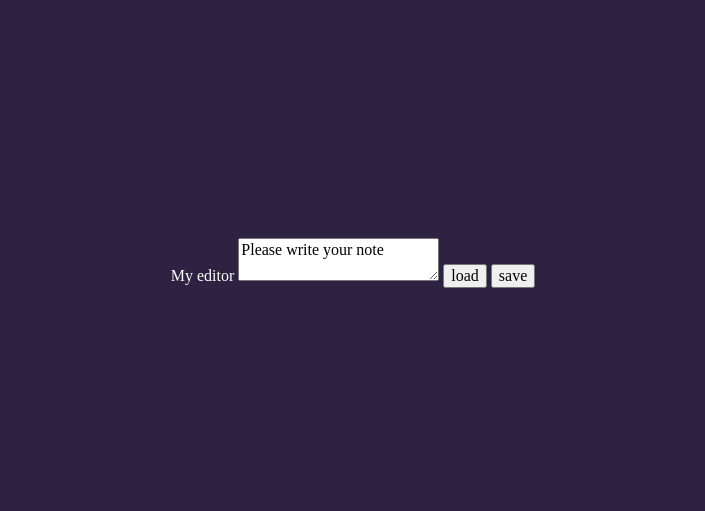
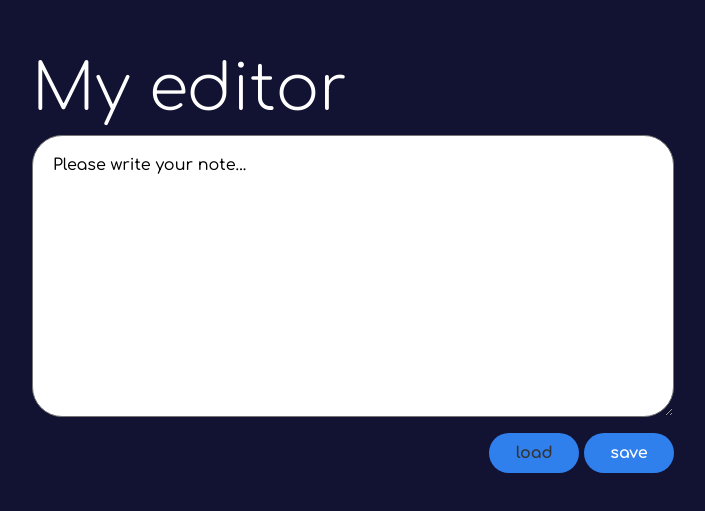
Before and after one commit to szymonpietranik/simple-editor, a website built with webpack: page src/pages/index.html in a window 1280 px wide. Shown: the part 137-648 px from the top of the page, without its empty margins (287-992 px from the left). Built offline with nearby package versions, Linux system fonts and the light colour scheme.

Commit message:
add style to editor

```diff
--- a/src/pages/index.html
+++ b/src/pages/index.html
@@ -9,10 +9,14 @@
     <div class="editor">
       <label class="editor__label" for="notice">My editor</label>
       <textarea class="editor__textarea" id="notice">
-Please write your note</textarea
+Please write your note...</textarea
       >
-      <button class="btn__load btn__load--js">load</button>
-      <button class="btn__save btn__save--js">save</button>
+      <div class="btn">
+        <button class="btn__editor btn__load--js">load</button>
+        <button class="btn__editor btn__editor--color btn__save--js">
+          save
+        </button>
+      </div>
     </div>
   </body>
 </html>
--- a/src/scss/_variables.scss
+++ b/src/scss/_variables.scss
@@ -1 +1 @@
-$wtf: #2D2241;
+$wtf: #121232;
--- a/src/scss/main.scss
+++ b/src/scss/main.scss
@@ -2,6 +2,7 @@
 
 @import "_variables";
 @import "modules/hello.scss";
+@import url("https://fonts.googleapis.com/css2?family=Comfortaa:wght@300;500;700&display=swap");
 
 body {
   background: $wtf;
@@ -11,3 +12,39 @@ body {
   justify-content: center;
   min-height: 100vh;
 }
+
+.editor {
+  display: flex;
+  flex-direction: column;
+  align-items: flex-start;
+  font-family: "Comfortaa", cursive;
+  &__label {
+    font-size: 64px;
+    font-weight: 100;
+    margin-bottom: 8px;
+  }
+  &__textarea {
+    height: 240px;
+    width: 600px;
+    border-radius: 30px;
+    padding: 20px;
+  }
+}
+
+.btn {
+  align-self: flex-end;
+  margin-top: 16px;
+  &__editor {
+    background-color: #2f80ed;
+    border-radius: 30px;
+    width: 90px;
+    height: 40px;
+    color: #333333;
+    font-weight: 700;
+    border: none;
+    text-decoration: none;
+    &--color {
+      color: white;
+    }
+  }
+}
```
